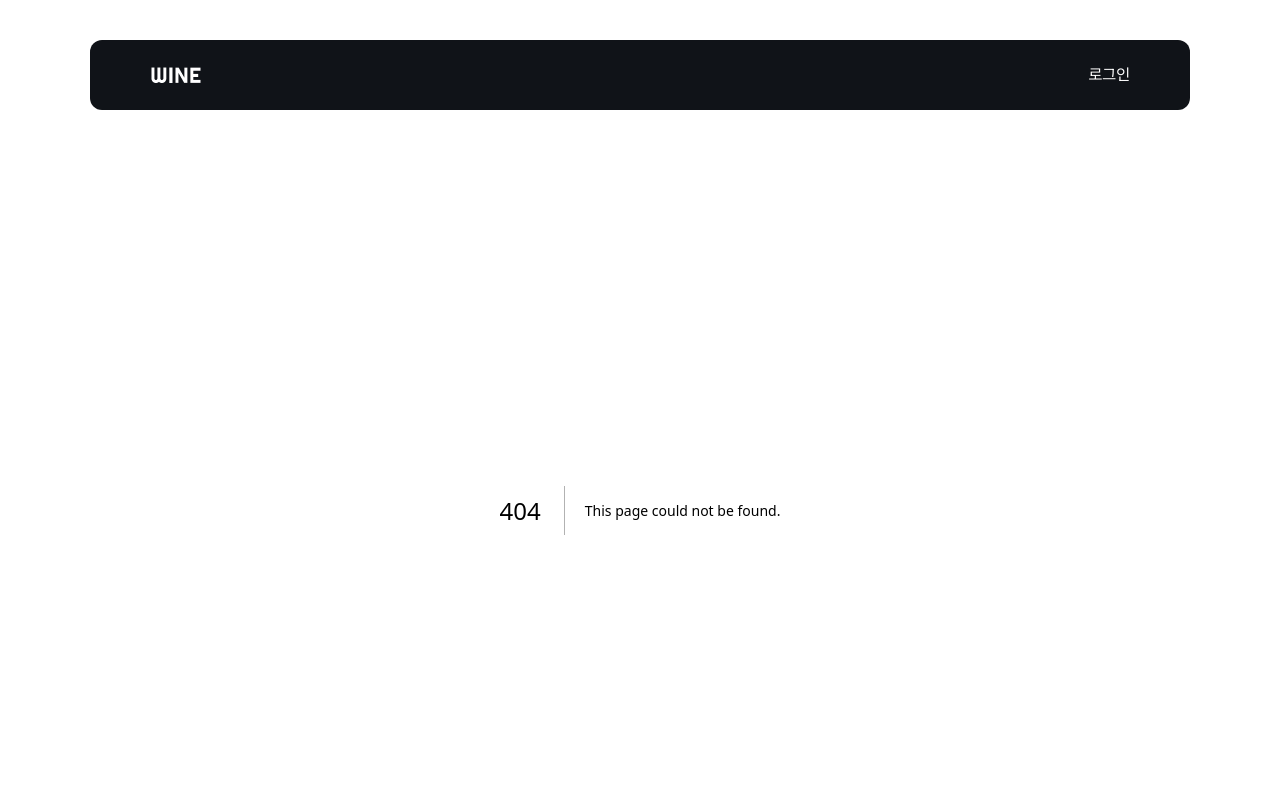
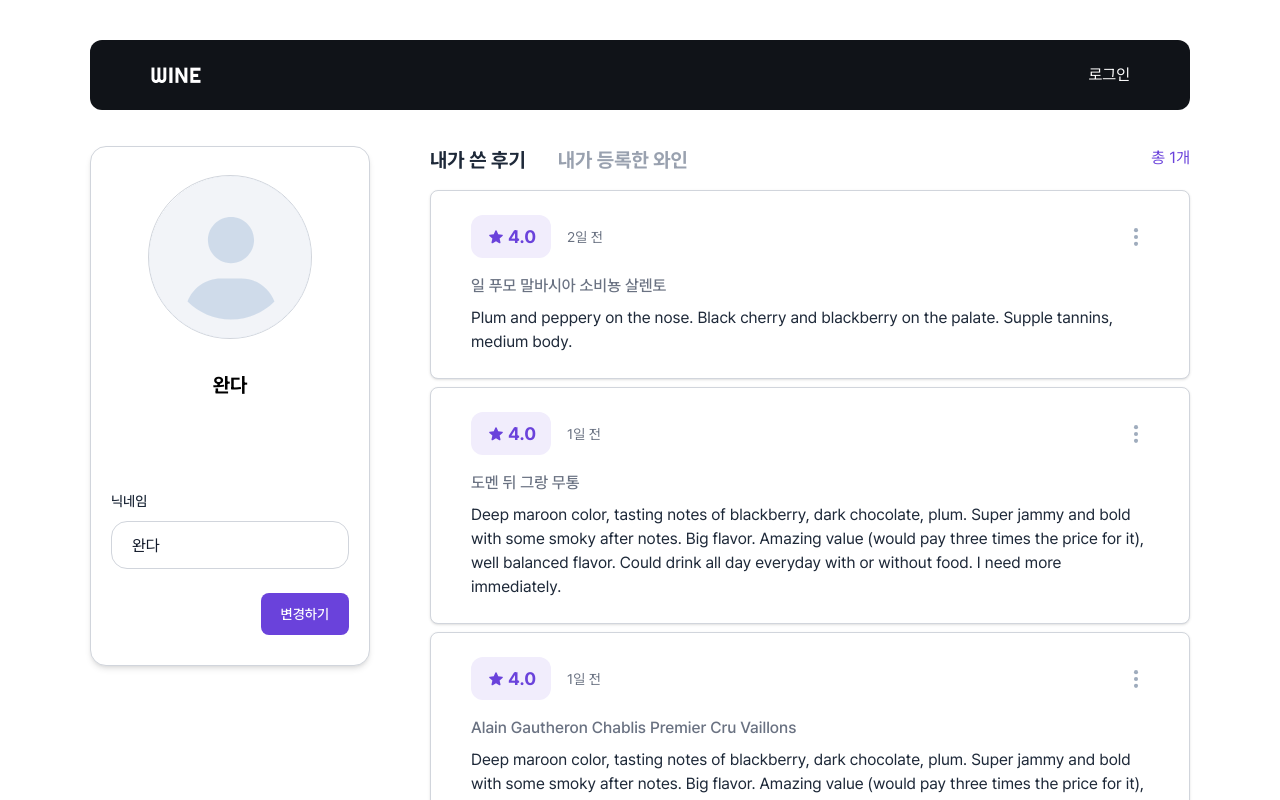
Before and after one commit to codeit-part3-team5/whyne, a Next.js app: page /profile in a window 1280 px wide. Before the commit this address had no page. Shown: the top 800 px of the page. Built offline with nearby package versions, Linux system fonts and the light colour scheme.

Commit message:
✨ Feat: 프로필 페이지 레이아웃 및 메인 화면 구현

```diff
--- /dev/null
+++ b/src/app/profile/layout.tsx
@@ -0,0 +1,3 @@
+export default function Layout({ children }: { children: React.ReactNode }) {
+  return <div className="mt-9 max-tb:mt-5">{children}</div>;
+}
--- /dev/null
+++ b/src/app/profile/page.tsx
@@ -0,0 +1,19 @@
+"use client";
+
+import ProfileHeader from "@/components/profile/ProfileHeader";
+import ProfileTabs from "@/components/profile/ProfileTabs";
+import ReviewCard from "@/components/profile/ReviewCard";
+
+export default function ProfilePage() {
+  return (
+    <div>
+      <div className="flex flex-row max-tb:flex-col gap-15 max-tb:gap-10 max-mb:gap-7">
+        <ProfileHeader />
+        <div className="flex flex-col gap-4">
+          <ProfileTabs activeTab={1} handleTabClick={() => {}} reviewCount={1} wineCount={2} />
+          <ReviewCard />
+        </div>
+      </div>
+    </div>
+  );
+}
```
